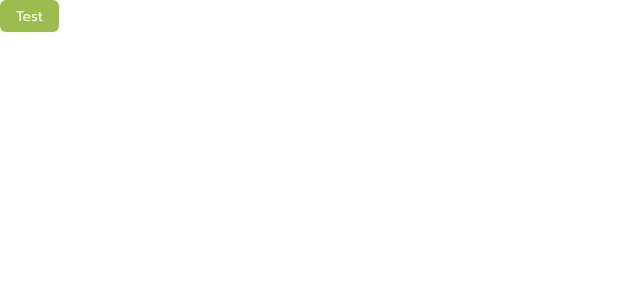
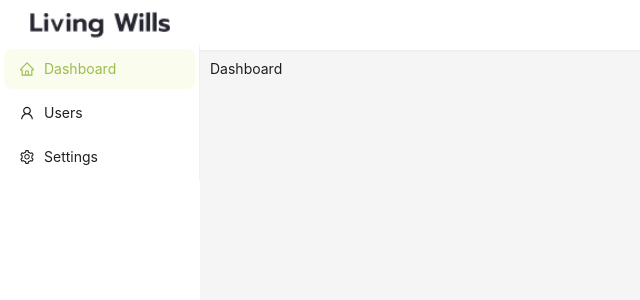
Before and after one commit to thiwat/livingwill-admin, a Next.js app: page / in a window 1280 px wide. Shown: the top 300 px of the page, without its empty margins (0-640 px from the left). Built offline with nearby package versions, Linux system fonts and the light colour scheme.

Commit message:
Implement menu component

```diff
--- /dev/null
+++ b/src/components/Layout/MainLayout/Logo/index.module.css
@@ -0,0 +1,7 @@
+.container {
+  width: 100%;
+  height: 45px;
+  display: flex;
+  align-items: center;
+  justify-content: center;
+}
--- /dev/null
+++ b/src/components/Layout/MainLayout/Logo/index.tsx
@@ -0,0 +1,21 @@
+import Image from 'next/image'
+import styles from './index.module.css'
+
+const Logo = () => {
+  return (
+    <div className={styles.container}>
+      <Image
+        src={'/images/logo.png'}
+        height={40}
+        width={150}
+        style={{
+          margin: 'auto',
+          objectFit: 'contain'
+        }}
+        alt={'logo'}
+      />
+    </div>
+  )
+}
+
+export default Logo
--- /dev/null
+++ b/src/components/Layout/MainLayout/Menu/index.tsx
@@ -0,0 +1,40 @@
+import { Menu as AntMenu } from 'antd'
+import {
+  HomeOutlined,
+  UserOutlined,
+  SettingOutlined
+} from '@ant-design/icons'
+import useMenu from '../../../../hooks/useMenu'
+
+const Menu = () => {
+
+  const { defaultSelectedKeys, onClick } = useMenu()
+
+  const menu = [
+    {
+      label: 'Dashboard',
+      key: '/',
+      icon: <HomeOutlined />
+    },
+    {
+      label: 'Users',
+      key: '/users',
+      icon: <UserOutlined />
+    },
+    {
+      label: 'Settings',
+      key: '/settings',
+      icon: <SettingOutlined />
+    }
+  ]
+
+  return (
+    <AntMenu
+      defaultSelectedKeys={defaultSelectedKeys}
+      items={menu}
+      onClick={onClick}
+    />
+  )
+}
+
+export default Menu
--- /dev/null
+++ b/src/components/Layout/MainLayout/index.module.css
@@ -0,0 +1,5 @@
+.header {
+  background-color: white;
+  height: 50px;
+  box-shadow: rgba(0, 0, 0, 0.05) 0px 1px 2px 0px;
+}
--- a/src/components/Layout/MainLayout/index.tsx
+++ b/src/components/Layout/MainLayout/index.tsx
@@ -1,10 +1,28 @@
+import { Layout } from 'antd'
+import Menu from './Menu'
+import Logo from "./Logo"
 import { LayoutProps } from "../types"
+
+import styles from './index.module.css'
 
 const MainLayout = ({ children }: LayoutProps) => {
   return (
-    <div>
-      {children}
-    </div>
+    <Layout style={{ minHeight: '100vh' }}>
+      <Layout.Sider theme={'light'}>
+        <Logo />
+        <Menu />
+      </Layout.Sider>
+      <Layout>
+        <Layout.Header className={styles.header}>
+        </Layout.Header>
+        <Layout.Content style={{ padding: 10 }}>
+          {children}
+        </Layout.Content>
+        <Layout.Footer>
+
+        </Layout.Footer>
+      </Layout>
+    </Layout>
   )
 }
 
--- /dev/null
+++ b/src/hooks/useMenu/index.ts
@@ -0,0 +1,21 @@
+import { useRouter } from "next/router"
+
+const useMenu = () => {
+
+  const router = useRouter()
+
+  const onClick = ({ key }: { key: string }) => {
+    router.push(key)
+  }
+
+  const getDefaultSelectedKeys = (): string[] => {
+    return [router.asPath]
+  }
+
+  return {
+    defaultSelectedKeys: getDefaultSelectedKeys(),
+    onClick
+  }
+}
+
+export default useMenu
--- a/src/pages/_app.tsx
+++ b/src/pages/_app.tsx
@@ -3,13 +3,6 @@ import { useEffect, useState } from 'react'
 import Head from 'next/head';
 import Layout from '../components/Layout';
 import { ConfigProvider } from 'antd';
-
-import { Prompt } from 'next/font/google'
-
-const prompt = Prompt({
-  weight: ['100', '200', '300', '400', '500', '600', '700', '800', '900'],
-  subsets: ['latin', 'thai']
-})
 
 
 const MyApp = ({ Component, pageProps }) => {
@@ -36,20 +29,19 @@ const MyApp = ({ Component, pageProps }) => {
       {loading
         ? <div></div>
         :
-        <Layout>
         <ConfigProvider
           theme={{
             token: {
               colorPrimary: '#9BBC4E',
-                fontFamily: prompt.style.fontFamily
             }
           }}
         >
+          <Layout>
             <Component
               {...pageProps}
             />
+          </Layout>
         </ConfigProvider>
-        </Layout>
       }
     </>
   )
--- a/src/pages/index.tsx
+++ b/src/pages/index.tsx
@@ -1,7 +1,7 @@
 import { Button } from 'antd'
 
 const HomePage = () => {
-  return <div><Button type='primary'>Test</Button></div>
+  return <div>Dashboard</div>
 }
 
 export default HomePage
```
Also changed, not shown: src/pages/settings/index.tsx (added, +7 -0 lines), src/pages/users/index.tsx (added, +7 -0 lines), public/images/logo.png (added). Lines whose indentation alone changed are shown as unchanged.
